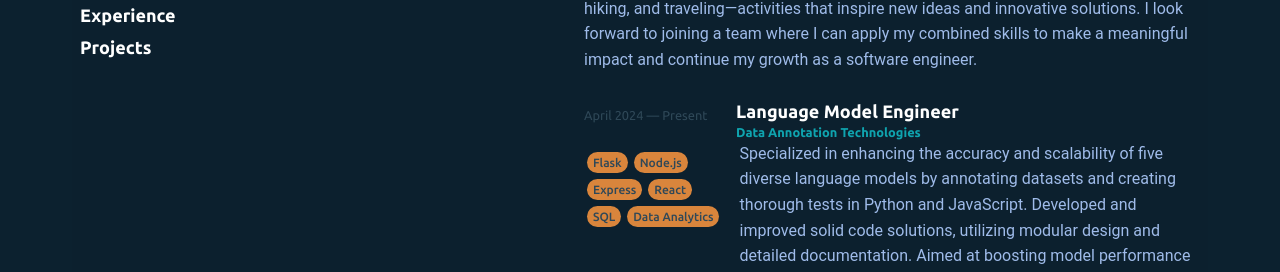
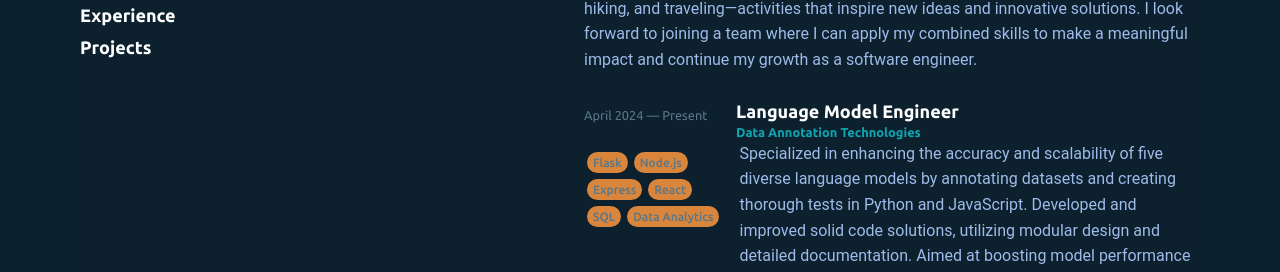
Before and after one commit to john-tettis/portfolio-updated, a React (Create React App) app: page / in a window 1280 px wide. Shown: the part 398-670 px from the top of the page. Built offline with nearby package versions, Linux system fonts and the light colour scheme.

Commit message:
updated color6

```diff
--- a/src/styles/color.css
+++ b/src/styles/color.css
@@ -4,7 +4,7 @@
   --color-3: rgb(217, 133, 60);
   --color-4: rgb(15, 164, 175);
   --color-5: rgb(104, 232, 255);
-  --color-6: rgb(47, 72, 88);
+  --color-6: rgb(89, 119, 137);
   --color-1a: rgba(51, 141, 150,.5);
   --color-2a: rgba(3, 10, 15, 0.2);
 }
```
